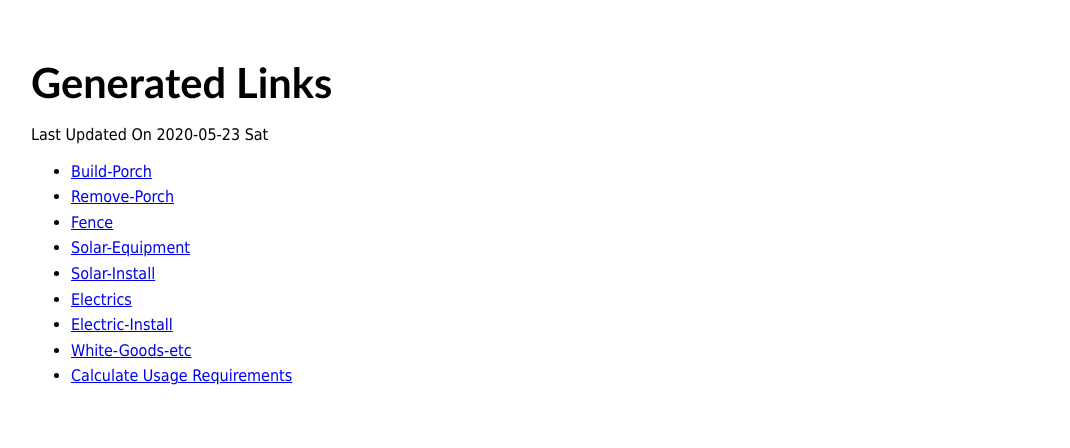
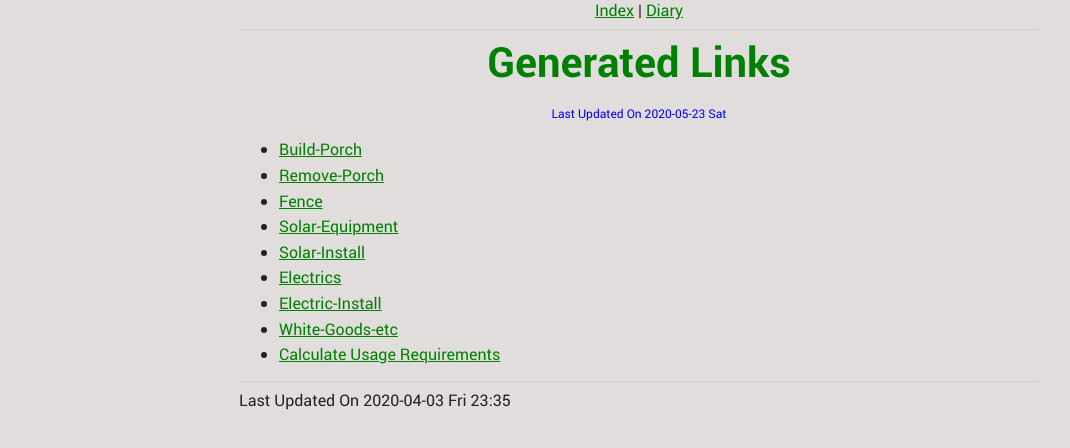
Before and after one commit to keithmillar/wiki_html_2, a plain HTML site: page index.html in a window 1280 px wide. Shown: the whole page, without its empty margins (1-1071 px from the left). Drawn offline with Linux system fonts and the light colour scheme.

Commit message:
rebuilding site 2020-05-23T20:32:53 CEST

```diff
--- a/index.html
+++ b/index.html
@@ -1,12 +1,17 @@
-<!DOCTYPE html>
 <html>
 <head>
-<link rel="Stylesheet" type="text/css" href="style.css">
-<title>index</title>
-<meta http-equiv="Content-Type" content="text/html; charset=latin1">
+    <link rel="Stylesheet" type="text/css" href="project.css" />
+    <title>index</title>
+    <meta http-equiv="Content-Type" content="text/html; charset=utf-8" />
+    <meta name="viewport" content="width=device-width, initial-scale=1">
 </head>
+
 <body>
-
+	<div align="center"><a href="index.html">Index</a> |
+	   <a href="diary/diary.html">Diary</a></div>
+    <hr>
+    <div class="row">
+	    <div class="one-half column"> <div class="content">
 <div id="Generated Links"><h1 id="Generated Links" class="header"><a href="#Generated Links">Generated Links</a></h1></div>
 <p>
 <div class=date-stamp>Last Updated On 2020-05-23 Sat</div>
@@ -40,6 +45,12 @@
 <a href="Calculate Usage Requirements.html">Calculate Usage Requirements</a>
 
 </ul>
-
+</div></div>
+	    <div class="one-half column"> <div class="content"><!-- left blank to balance page --></div></div>
+		      </div>
+              <footer>
+                <hr>
+                Last Updated On 2020-04-03 Fri 23:35
+                </footer
 </body>
 </html>
```
Also changed, not shown: Solar-Equipment.html (+17 -6 lines), diary/diary.html (+17 -6 lines).
